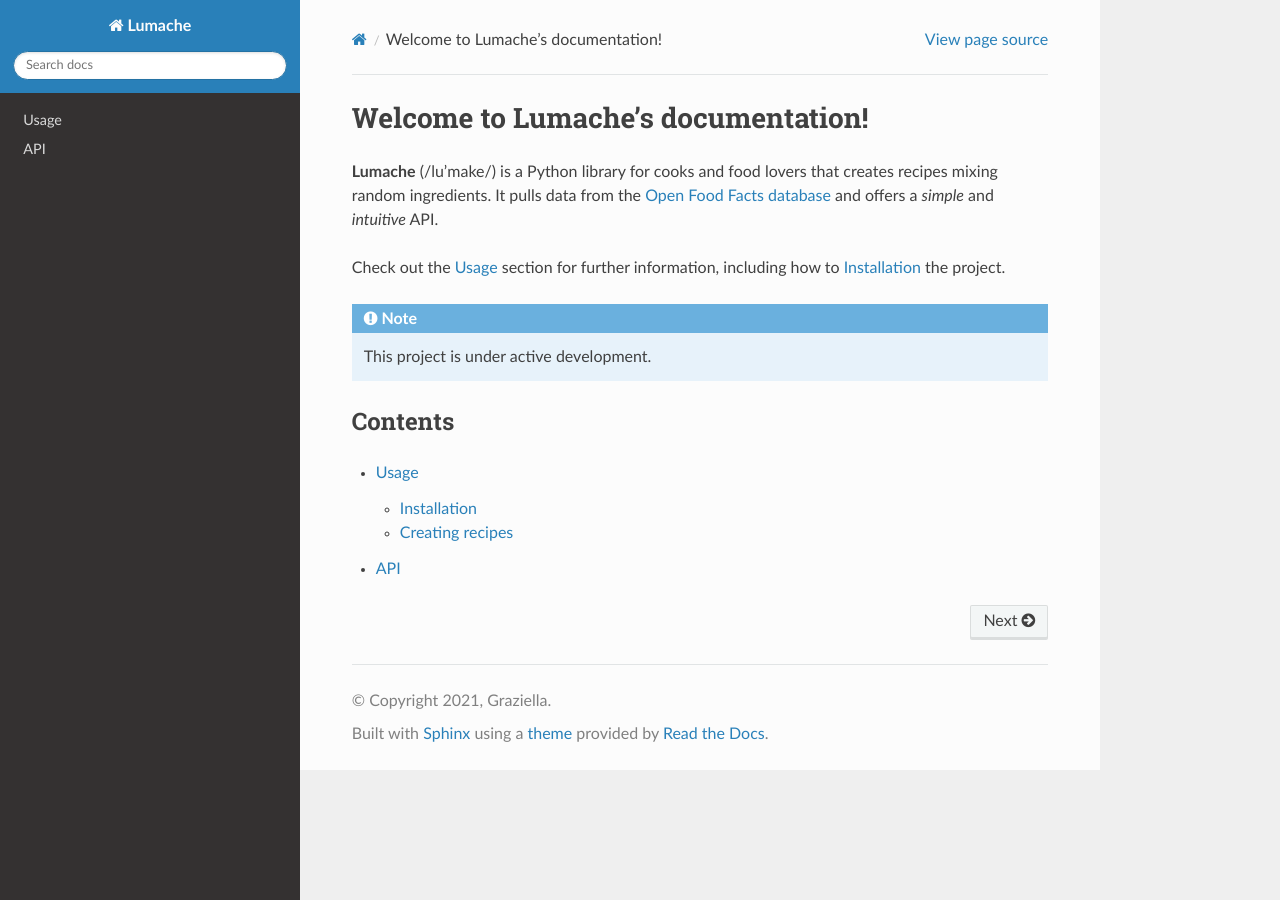
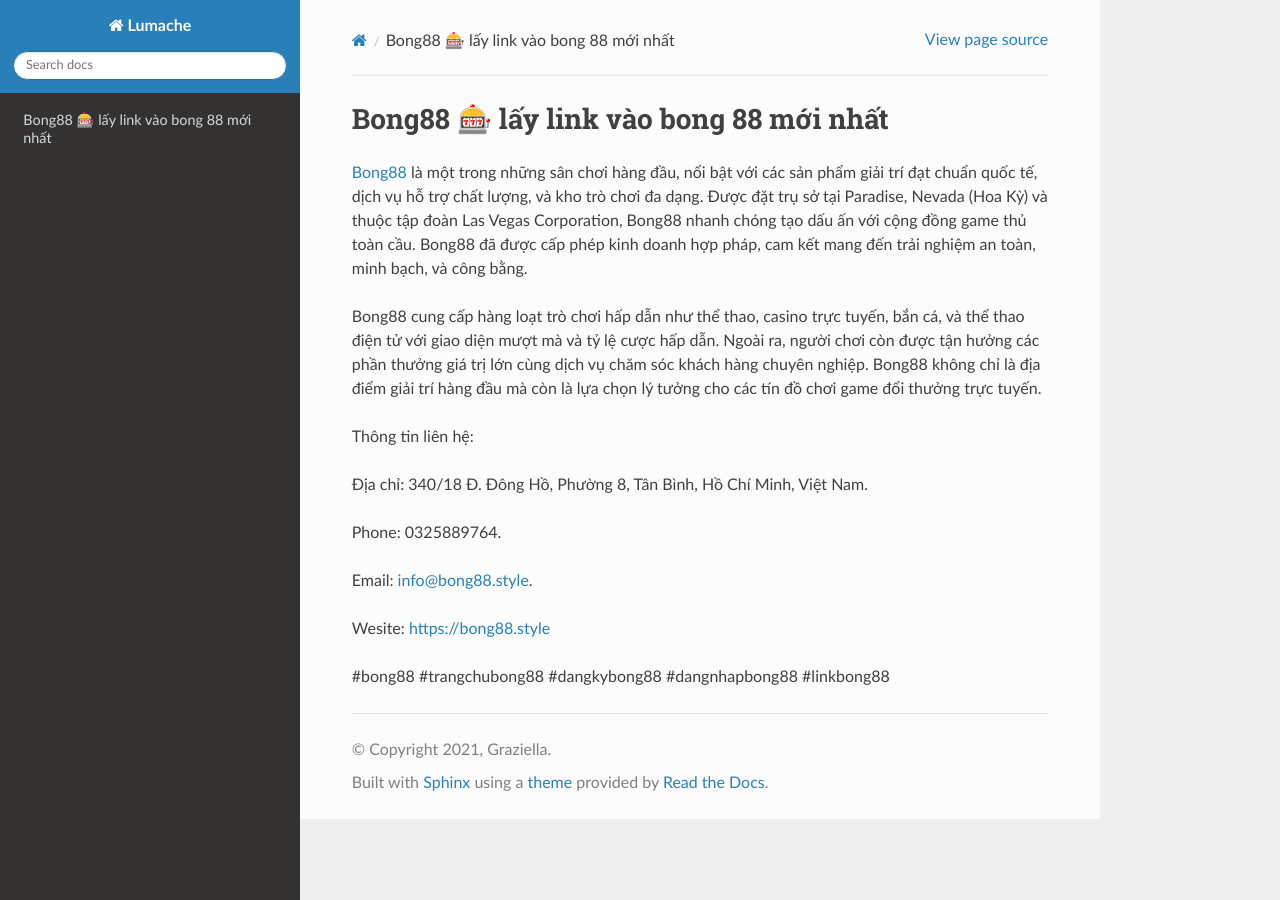
Before and after one commit to nguyenlinh0011y/bong88stylelink1, a Sphinx documentation site: the page built from docs/source/index.rst, in a window 1280 px wide. Built offline with Sphinx 7.4.7 and the Read the Docs theme 3.1.0, drawn with Linux system fonts in a browser that asks for light colours.

Commit message:
Update index.rst

```diff
--- a/docs/source/index.rst
+++ b/docs/source/index.rst
@@ -1,22 +1,18 @@
-Welcome to Lumache's documentation!
+Bong88 🎰 lấy link vào bong 88 mới nhất
 ===================================
 
-**Lumache** (/lu'make/) is a Python library for cooks and food lovers
-that creates recipes mixing random ingredients.
-It pulls data from the `Open Food Facts database <https://world.openfoodfacts.org/>`_
-and offers a *simple* and *intuitive* API.
+`Bong88 <https://bong88.style>`_ là một trong những sân chơi hàng đầu, nổi bật với các sản phẩm giải trí đạt chuẩn quốc tế, dịch vụ hỗ trợ chất lượng, và kho trò chơi đa dạng. Được đặt trụ sở tại Paradise, Nevada (Hoa Kỳ) và thuộc tập đoàn Las Vegas Corporation, Bong88 nhanh chóng tạo dấu ấn với cộng đồng game thủ toàn cầu. Bong88 đã được cấp phép kinh doanh hợp pháp, cam kết mang đến trải nghiệm an toàn, minh bạch, và công bằng.
 
-Check out the :doc:`usage` section for further information, including
-how to :ref:`installation` the project.
+Bong88 cung cấp hàng loạt trò chơi hấp dẫn như thể thao, casino trực tuyến, bắn cá, và thể thao điện tử với giao diện mượt mà và tỷ lệ cược hấp dẫn. Ngoài ra, người chơi còn được tận hưởng các phần thưởng giá trị lớn cùng dịch vụ chăm sóc khách hàng chuyên nghiệp. Bong88 không chỉ là địa điểm giải trí hàng đầu mà còn là lựa chọn lý tưởng cho các tín đồ chơi game đổi thưởng trực tuyến.
 
-.. note::
+Thông tin liên hệ:
 
-   This project is under active development.
+Địa chỉ: 340/18 Đ. Đông Hồ, Phường 8, Tân Bình, Hồ Chí Minh, Việt Nam.
 
-Contents
---------
+Phone: 0325889764.
 
-.. toctree::
+Email: info@bong88.style.
 
-   usage
-   api
+Wesite: https://bong88.style
+
+#bong88 #trangchubong88 #dangkybong88 #dangnhapbong88 #linkbong88
```
